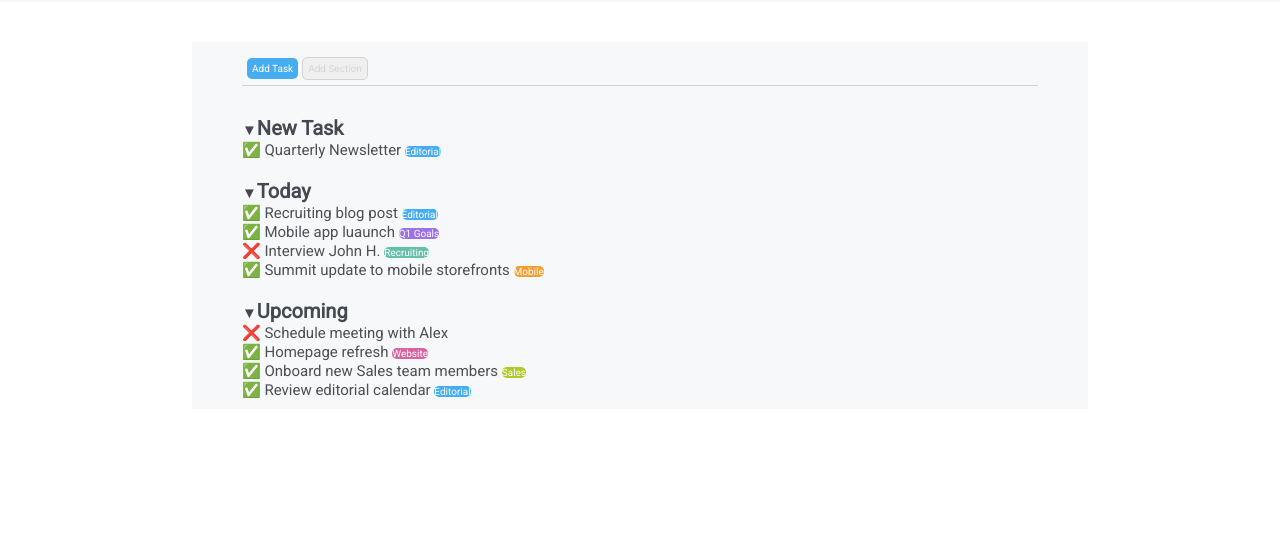
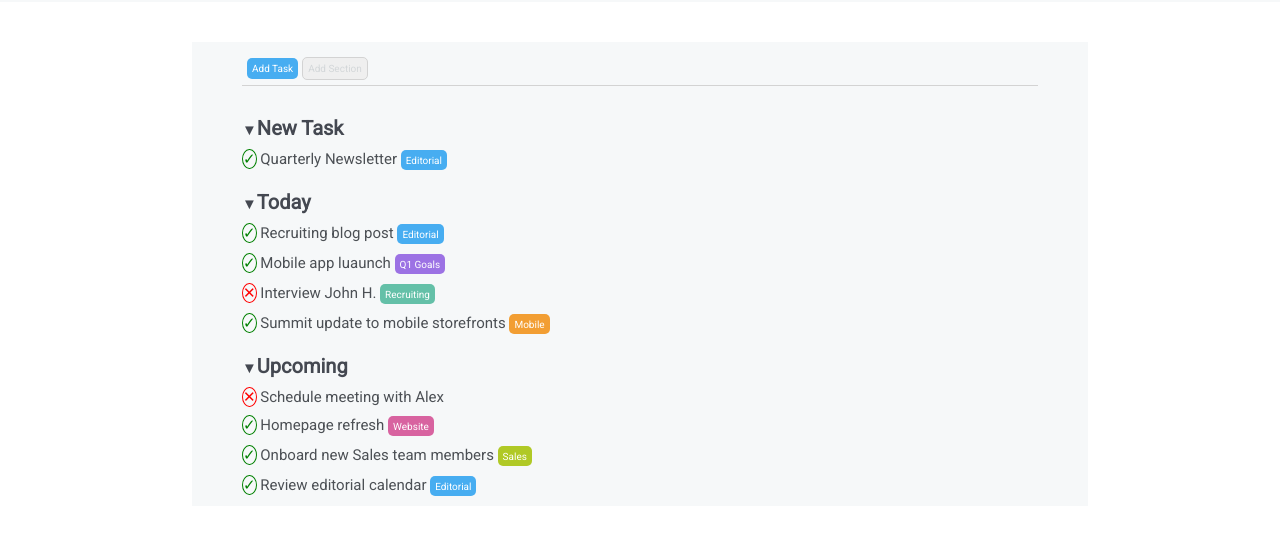
Before and after one commit to alessandraspalla/html-css-toboolist, a plain HTML site: page index.html in a window 1280 px wide. Shown: the part 59-594 px from the top of the page. Drawn offline with Linux system fonts and the light colour scheme.

Commit message:
correzione mark e finiture

```diff
--- a/css/style.css
+++ b/css/style.css
@@ -81,22 +81,33 @@ h2::before {
 }
 
 .item {
+    display: inline-block;
+    margin-top: 10px;
     font-size: 15px;
     color: #4c5055;
 }
 
 .item.affermative::before {
-    content:'\2705';
+    content:'\2713';
+    color: green;
+    border: 0.5px solid green;
+    border-radius: 50%;
 }
 
 .item.negative::before {
-    content:'\274C';
+    content:'\2715';
+    color: red;
+    border: 0.5px solid red;
+    border-radius: 50%;
 }
 
 .bloc {
+    display: inline-block;
     color: #ffffff;
     font-size: 10px;
-    height: 15px;
+    height: 20px;
+    width: auto;
+    padding: 5px;
     border-radius: 5px;
 }
 
```
